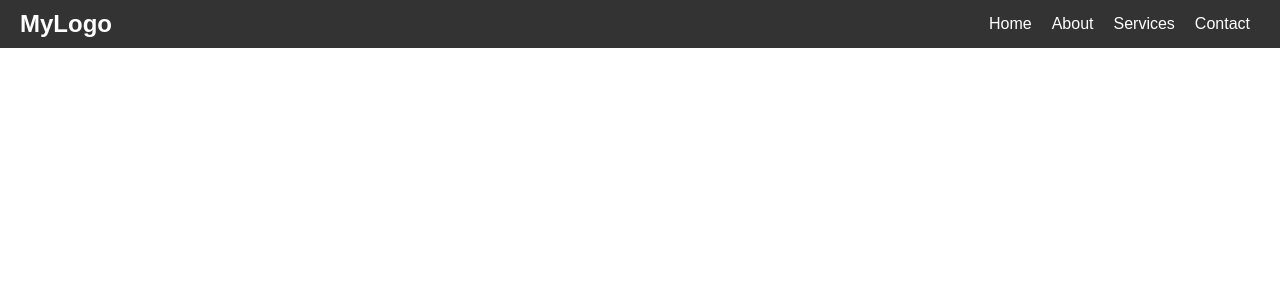
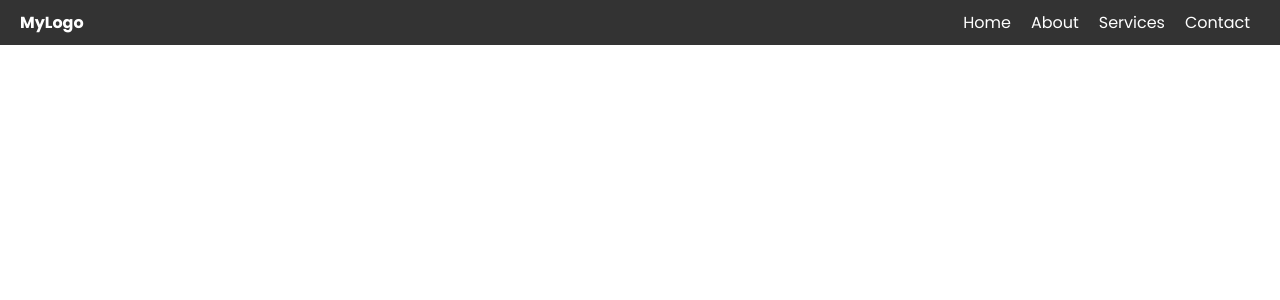
Before and after one commit to Jan-Alfonso/webfolio_frontend, a React (Create React App) app: page / in a window 1280 px wide. Shown: the top 300 px of the page. Built offline with nearby package versions, Linux system fonts and the light colour scheme.

Commit message:
Initial Loader

```diff
--- a/package.json
+++ b/package.json
@@ -8,6 +8,7 @@
     "@testing-library/user-event": "^13.5.0",
     "react": "^18.3.1",
     "react-dom": "^18.3.1",
+    "react-router-dom": "^6.28.0",
     "react-scripts": "5.0.1",
     "web-vitals": "^2.1.4"
   },
--- a/public/index.html
+++ b/public/index.html
@@ -3,9 +3,6 @@
   <head>
     <meta charset="utf-8" />
     <link rel="icon" href="%PUBLIC_URL%/favicon.ico" />
-    <link rel="preconnect" href="https://fonts.googleapis.com">
-    <link rel="preconnect" href="https://fonts.gstatic.com" crossorigin>
-    <link href="https://fonts.googleapis.com/css2?family=Poppins:ital,wght@0,100;0,200;0,300;0,400;0,500;0,600;0,700;0,800;0,900;1,100;1,200;1,300;1,400;1,500;1,600;1,700;1,800;1,900&display=swap" rel="stylesheet">
     <meta name="viewport" content="width=device-width, initial-scale=1" />
     <meta name="theme-color" content="#000000" />
     <meta
@@ -28,6 +25,9 @@
       Learn how to configure a non-root public URL by running `npm run build`.
     -->
     <title>React App</title>
+    <link rel="preconnect" href="https://fonts.googleapis.com">
+    <link rel="preconnect" href="https://fonts.gstatic.com" crossorigin>
+    <link href="https://fonts.googleapis.com/css2?family=Poppins:ital,wght@0,100;0,200;0,300;0,400;0,500;0,600;0,700;0,800;0,900;1,100;1,200;1,300;1,400;1,500;1,600;1,700;1,800;1,900&display=swap" rel="stylesheet">
   </head>
   <body>
     <noscript>You need to enable JavaScript to run this app.</noscript>
--- a/src/App.js
+++ b/src/App.js
@@ -1,10 +1,32 @@
-import React from "react";
+import React, { useEffect, useState} from "react";
+import { BrowserRouter } from "react-router-dom";
+import Loader from "./components/Loader/Loader";
 import Header from "./components/Header/Header";
 
 function App() {
+
+
+  const [screenLoading, setScreenLoading] = useState(false);
+
+  useEffect(() => {
+    setScreenLoading(true);
+    setTimeout(() => {
+      setScreenLoading(false);
+    }, 4000);
+  }, []);
+
+
   return (
     <>
-      <Header />
+      {screenLoading ? (
+        <Loader />
+      ) : (
+        <BrowserRouter>
+          <>
+            <Header />
+          </>
+        </BrowserRouter>
+      )}
     </>
   );
 }
--- a/src/components/Header/Header.css
+++ b/src/components/Header/Header.css
@@ -1,7 +1,7 @@
 /* General Styles */
 body {
     margin: 0;
-    font-family: Arial, sans-serif;
+    font-family: poppins;
   }
 
   .header {
@@ -14,7 +14,7 @@ body {
   }
 
   .logo {
-    font-size: 1.5rem;
+    font-size: 1.5 rem;
     font-weight: bold;
   }
 
--- /dev/null
+++ b/src/components/Loader/Loader.jsx
@@ -0,0 +1,11 @@
+import React from 'react';
+
+function Loader() {
+  return (
+    <div className="loader-container">
+      <div className="loader">Loading...</div>
+    </div>
+  );
+}
+
+export default Loader;
```
Also changed, not shown: 1 other file (tests, documents, lock files or other folders).
